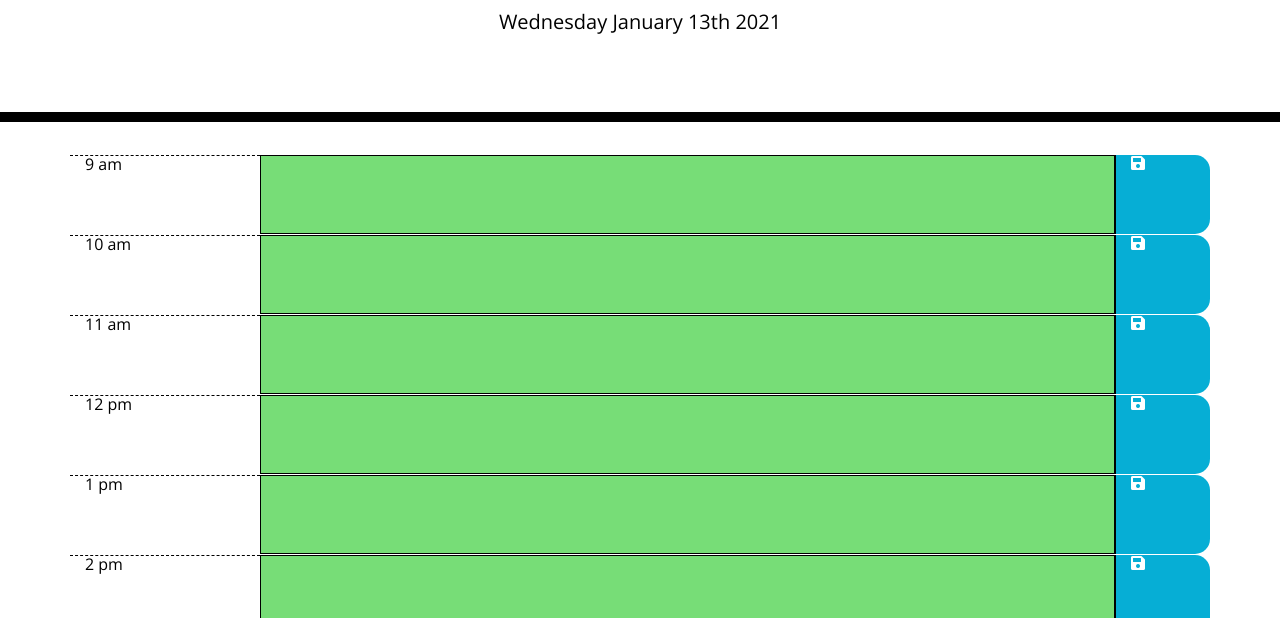
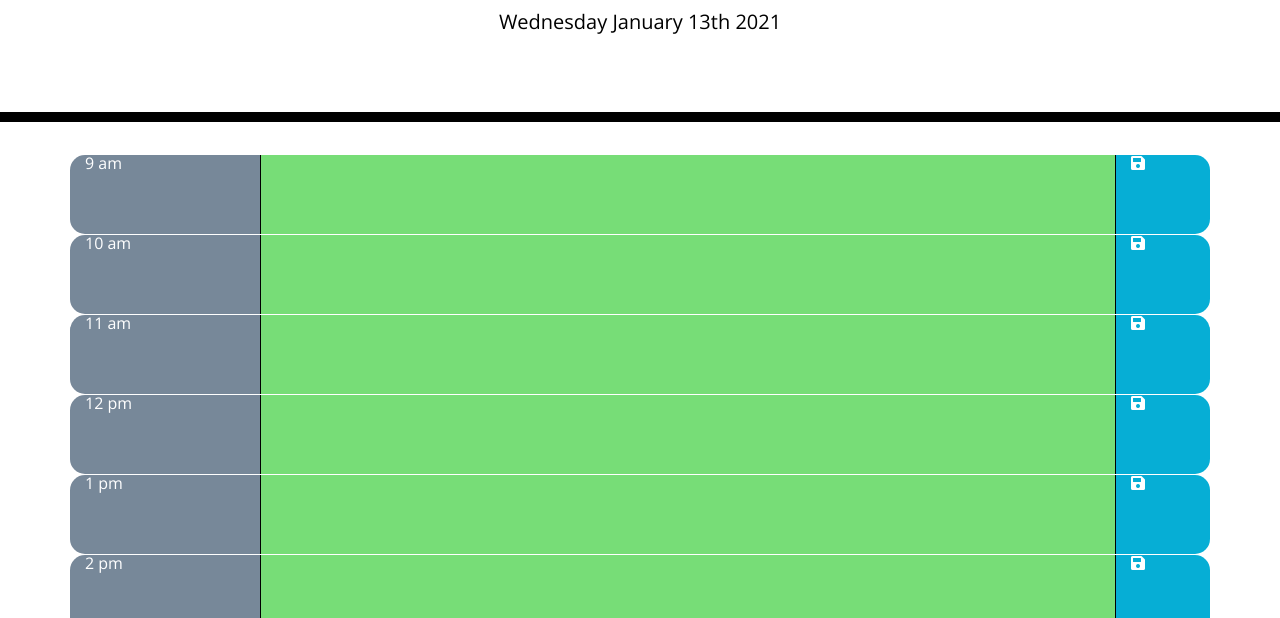
Before and after one commit to chadclark1234/Day-Calendar, a plain HTML site: page index.html in a window 1280 px wide. Shown: the part 182-800 px from the top of the page. Drawn offline with nearby package versions, Linux system fonts and the light colour scheme.

Commit message:
docs:ReadMe

```diff
--- a/assets/css/style.css
+++ b/assets/css/style.css
@@ -7,15 +7,10 @@ body {
 .container {
   margin-bottom: 100px;
 }
-/* TEMPORARY BACKGROUNG  */
-/* div {
-  background-color: gray;
-} */
 
 textarea {
   background: transparent;
-  /* CHANGE BORDER BACK TO NONE WHEN COMPLETE  */
-  border: black solid 1px;
+  border: none;
   resize: none;
   color: #000000;
   border-left: 1px solid black;
@@ -46,9 +41,10 @@ textarea {
 }
 
 .hour {
-  background-color: #ffffff;
-  color: #000000;
-  border-top: 1px dashed #000000;
+  background-color: lightslategrey;
+  color: white;
+  border-top-left-radius: 15px;
+  border-bottom-left-radius: 15px;
 }
 
 .past {
@@ -77,4 +73,5 @@ textarea {
 .saveBtn i:hover {
   font-size: 20px;
   transition: all 0.3s ease-in-out;
+  cursor: pointer;
 }
--- a/assets/js/script.js
+++ b/assets/js/script.js
@@ -1,10 +1,14 @@
+"strict";
+
 //TODAYS CURRENT DATE
 $("#currentDay").html(moment().format("dddd MMMM Do YYYY"));
+
+//TODAYS CURRENT TIME
 let currentHour = moment().format("H");
 
 //ADJUSTIBLE HOUR RANGE OF SCHEDULE-24HR CLOCK
 let startHour = 9;
-let endHour = 20;
+let endHour = 17;
 
 //BUILD OUT ROW/COLUMNS
 for (let hour = startHour; hour <= endHour; hour++) {
@@ -39,7 +43,8 @@ for (let hour = startHour; hour <= endHour; hour++) {
   let $colSaveDiv = $("<div>");
   $colSaveDiv.addClass("col-md-1");
   $colSaveDiv.addClass("saveBtn");
-  $colSaveDiv.addClass("fas fa-save");
+  let $icon = $("<i>");
+  $icon.addClass("fas fa-save");
 
   // APPEND NEW ITEMS TO DOM
   $(".container").append($rowDiv);
@@ -47,21 +52,14 @@ for (let hour = startHour; hour <= endHour; hour++) {
   $rowDiv.append($colTextDiv);
   $rowDiv.append($colSaveDiv);
   $colTimeDiv.append($timeSpan);
+  $colSaveDiv.append($icon);
 
   //CHANGE BACKGROUND OF ROWS BASED ON TIME
   if (hour == currentHour) {
     $colTextDiv.addClass("present");
-    console.log("current");
   } else if (hour < currentHour) {
     $colTextDiv.addClass("past");
-    console.log("past");
   } else {
     $colTextDiv.addClass("future");
-    console.log("future");
   }
 }
-
-// console.log(moment().format("H"));
-// console.log(moment().format("h"));
-// console.log(moment().calendar());
-// console.log(moment().format("dddd MMMM Do YYYY"));
```
Also changed, not shown: assets/datecalendar.PNG (added), 1 other file.
